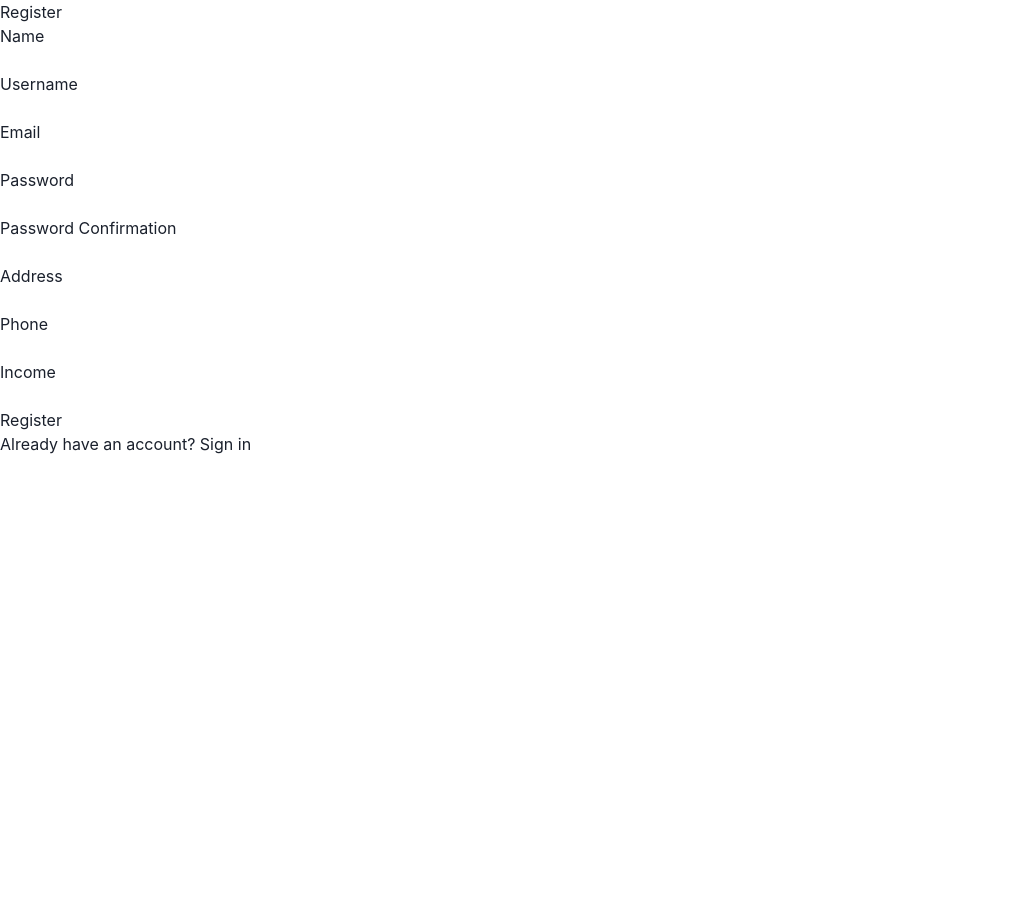
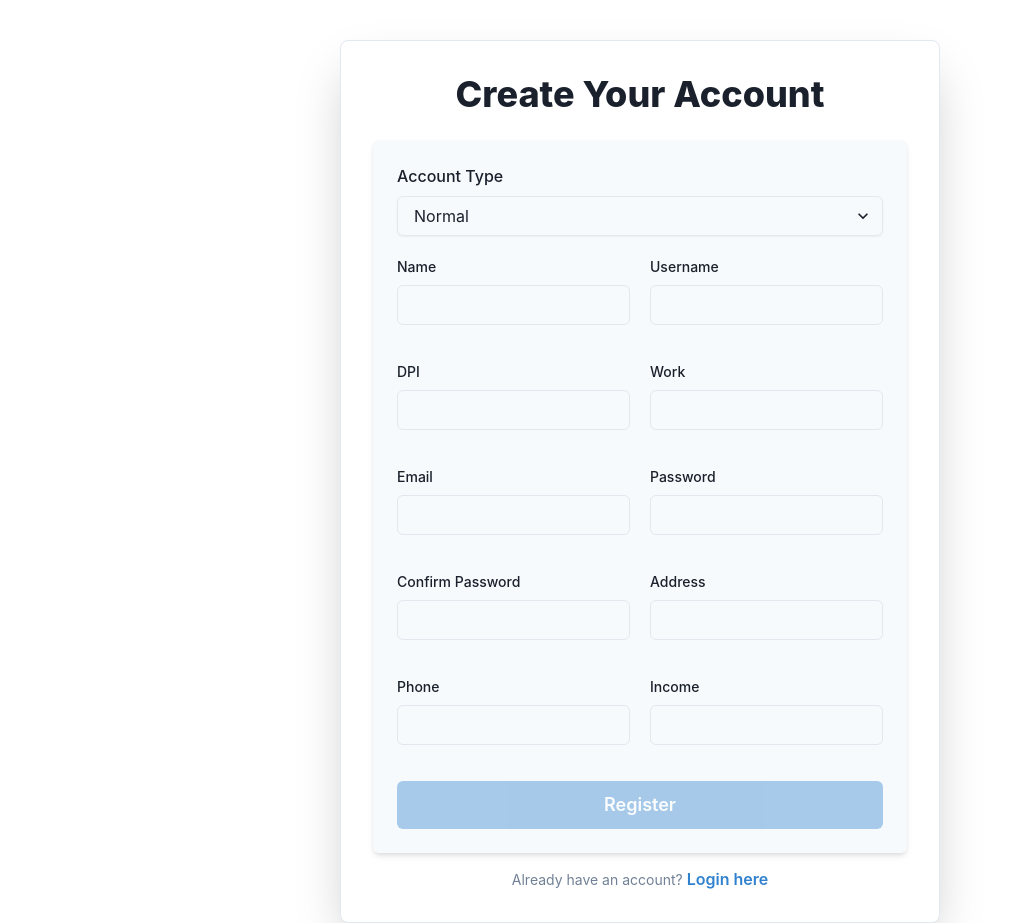
Before and after one commit to KinalTrabajos/Banco-Fronted, a React (Vite) app: page /register in a window 1280 px wide. Shown: the whole page, without its empty margins (0-1012 px from the left). Before the commit the page ends 800 px from the top, so only its background shows below. Built offline with nearby package versions, Linux system fonts and the light colour scheme.

Commit message:
arreglo y funcionalidad de auth

```diff
--- a/package.json
+++ b/package.json
@@ -18,6 +18,7 @@
     "framer-motion": "^12.16.0",
     "react": "^19.1.0",
     "react-dom": "^19.1.0",
+    "react-hot-toast": "^2.5.2",
     "react-router-dom": "^7.6.2"
   },
   "devDependencies": {
--- a/src/components/Dashboard/BancoPagePrincipal.jsx
+++ b/src/components/Dashboard/BancoPagePrincipal.jsx
@@ -1,8 +1,16 @@
 import { Navbar } from '../Navbar/Navbar'
 import { Footer } from '../Footer/Footer'
 import { Box, Heading, Text, Button, Stack, Image, Flex } from '@chakra-ui/react'
+import { useNavigate } from 'react-router-dom'
 
 export const BancoPagePrincipal = () => {
+  const navigate = useNavigate();
+
+  const handleLogout =() => {
+    navigate('/')
+    localStorage.removeItem('user');
+  }
+
   return (
     <Flex direction="column" minH="100vh" bg="gray.50">
       <Navbar />
--- a/src/components/setting/Input.jsx
+++ b/src/components/setting/Input.jsx
@@ -1,51 +1,51 @@
+import {
+    FormControl,
+    FormLabel,
+    Input as ChakraInput,
+    Textarea,
+    FormErrorMessage,
+} from "@chakra-ui/react";
 
 export const Input = ({
     field,
     label,
     value,
     onChangeHandler,
-    type,
+    type = "text",
     showErrorMessage,
     validationMessage,
     onBlurHandler,
-    textArea
+    textArea = false,
 }) => {
-
     const handleValueChange = (event) => {
         onChangeHandler(event.target.value, field);
-    }
+    };
 
     const handleInputBlur = (event) => {
         onBlurHandler(event.target.value, field);
-    }
+    };
 
     return (
-        <>
-            <div className="auth-form-label">
-                <span>{label}</span>
-            </div>
-            <div>
+        <FormControl isInvalid={showErrorMessage} mb={4}>
+            <FormLabel fontSize="sm">{label}</FormLabel>
             {textArea ? (
-                    <textArea
-                        type={type}
+                <Textarea
                     value={value}
                     onChange={handleValueChange}
                     onBlur={handleInputBlur}
-                        row={5}
-                        style={{ maxWidth: "400px" }}
+                    rows={5}
                 />
             ) : (
-                    <input
+                <ChakraInput
                     type={type}
                     value={value}
                     onChange={handleValueChange}
                     onBlur={handleInputBlur}
                 />
             )}
-                <span className="auth-form-validation-message">
-                    {showErrorMessage && validationMessage}
-                </span>
-            </div>
-        </>
-    )
-}
+            {showErrorMessage && (
+                <FormErrorMessage fontSize="sm">{validationMessage}</FormErrorMessage>
+            )}
+        </FormControl>
+    );
+};
--- a/src/components/setting/Register.jsx
+++ b/src/components/setting/Register.jsx
@@ -1,96 +1,122 @@
-import { useState } from "react";
-import { Input } from "./Input";
+import React, { useEffect, useState } from "react";
 import {
-    validateUsername,
-    validateEmail,
-    validatePassword,
-    validateConfirmPassword,
-    validateUsernameMessage,
-    emailValidationMessage,
-    validatePasswordMessage,
-    passwordConfirmationMessage
-} from '../../shared/validators';
+    Box,
+    Button,
+    FormControl,
+    FormLabel,
+    FormErrorMessage,
+    Input as ChakraInput,
+    Select,
+    Text,
+    VStack,
+    Heading,
+    useColorModeValue,
+    SimpleGrid
+} from "@chakra-ui/react";
+
 import { useRegister } from "../../shared/hooks";
+import { useNavigate } from "react-router-dom";
+import { Input } from "../setting/Input";
 
-export const Register = ({ switchAuthHandler }) => {
-    const { register, isLoading } = useRegister();
+const Register = () => {
+    const navigate = useNavigate();
+    const { register, isLoading, isSuccess } = useRegister();
 
     const [formState, setFormState] = useState({
-        name: { value: '', isValid: false, showError: false },
-        username: { value: '', isValid: false, showError: false },
-        email: { value: '', isValid: false, showError: false },
-        password: { value: '', isValid: false, showError: false },
-        passwordConfir: { value: '', isValid: false, showError: false },
-        direction: { value: '', isValid: false, showError: false },
-        phone: { value: '', isValid: false, showError: false },
-        income: { value: '', isValid: false, showError: false },
-        typeAccount: { value: 'NORMAL', isValid: true, showError: false }
+        name: { value: "", isValid: false, showError: false },
+        username: { value: "", isValid: false, showError: false },
+        dpi: { value: "", isValid: false, showError: false },
+        work: { value: "", isValid: false, showError: false },
+        nombreEmpresa: { value: "", isValid: false, showError: false },
+        email: { value: "", isValid: false, showError: false },
+        password: { value: "", isValid: false, showError: false },
+        passwordConfir: { value: "", isValid: false, showError: false },
+        direction: { value: "", isValid: false, showError: false },
+        phone: { value: "", isValid: false, showError: false },
+        income: { value: "", isValid: false, showError: false },
+        typeAccount: { value: "NORMAL", isValid: true, showError: false },
     });
 
     const handleInputValueChange = (value, field) => {
-        setFormState(prevState => ({
+        setFormState((prevState) => ({
             ...prevState,
             [field]: {
                 ...prevState[field],
-                value
-            }
+                value: value,
+                showError: false,
+            },
         }));
     };
 
     const handleInputValidationOnBlur = (value, field) => {
         let isValid = false;
         switch (field) {
-            case 'name':
-            case 'username':
-                isValid = validateUsername(value);
+            case "name":
+            case "username":
+            case "direction":
+            case "phone":
+                isValid = value.length >= 3;
                 break;
-            case 'email':
-                isValid = validateEmail(value);
+            case "dpi":
+                isValid = /^[0-9]{13}$/.test(value);
                 break;
-            case 'password':
-                isValid = validatePassword(value);
+            case "work":
+            case "nombreEmpresa":
+                isValid = value.length >= 5;
                 break;
-            case 'passwordConfir':
-                isValid = validateConfirmPassword(formState.password.value, value);
+            case "email":
+                isValid = /^[^\s@]+@[^\s@]+\.[^\s@]+$/.test(value);
                 break;
-            case 'direction':
+            case "password":
                 isValid = value.length >= 10;
                 break;
-            case 'phone':
-                isValid = /^[0-9]{8}$/.test(value);
+            case "passwordConfir":
+                isValid = value === formState.password.value;
                 break;
-            case 'income':
-                isValid = !isNaN(value) && Number(value) >= 100;
+            case "income":
+                isValid = !isNaN(value) && Number(value) >= 0;
                 break;
             default:
-                break;
+                isValid = false;
         }
 
-        setFormState(prevState => ({
+        setFormState((prevState) => ({
             ...prevState,
             [field]: {
                 ...prevState[field],
                 isValid,
-                showError: !isValid
-            }
+                showError: !isValid,
+            },
         }));
     };
 
-    const handleRegister = (event) => {
-        event.preventDefault();
-        register(
-            formState.name.value,
-            formState.username.value,
-            formState.direction.value,
-            formState.phone.value,
-            formState.email.value,
-            formState.password.value,
-            formState.income.value,
-            formState.typeAccount.value
-        );
+    const handleRegister = (e) => {
+        e.preventDefault();
+        const data = {
+            name: formState.name.value,
+            username: formState.username.value,
+            direction: formState.direction.value,
+            phone: formState.phone.value,
+            email: formState.email.value,
+            password: formState.password.value,
+            income: Number(formState.income.value),
+            typeAccount: formState.typeAccount.value,
+            role: "USER_ROLE",
         };
 
-    const isSubmitButtonDisabled = isLoading ||
+        if (formState.typeAccount.value === "NORMAL") {
+            if (formState.dpi.value) data.dpi = formState.dpi.value;
+            if (formState.work.value) data.work = formState.work.value;
+        } else {
+            if (formState.nombreEmpresa.value)
+                data.nombreEmpresa = formState.nombreEmpresa.value;
+        }
+
+        register(data);
+    };
+
+    const isSubmitButtonDisabled =
+        isLoading ||
         !formState.name.isValid ||
         !formState.username.isValid ||
         !formState.email.isValid ||
@@ -98,101 +124,204 @@ export const Register = ({ switchAuthHandler }) => {
         !formState.passwordConfir.isValid ||
         !formState.direction.isValid ||
         !formState.phone.isValid ||
-        !formState.income.isValid;
+        !formState.income.isValid ||
+        (formState.typeAccount.value === "NORMAL" &&
+            (!formState.dpi.isValid || !formState.work.isValid)) ||
+        (formState.typeAccount.value === "EMPRESARIAL" &&
+            !formState.nombreEmpresa.isValid);
+
+    useEffect(() => {
+        if (isSuccess) navigate("/login");
+    }, [isSuccess, navigate]);
+
+    const bgColor = useColorModeValue("white", "gray.800");
+    const formBg = useColorModeValue("gray.50", "gray.700");
+    const btnColorScheme = "blue";
 
     return (
-        <div className="register-container">
-            <div className="text-register-container">Register</div>
-            <form className="auth-form">
+        <Box
+            maxW="600px"
+            mx="auto"
+            mt={10}
+            p={8}
+            bg={bgColor}
+            boxShadow="2xl"
+            borderRadius="lg"
+            border="1px solid"
+            borderColor={useColorModeValue("gray.200", "gray.600")}
+        >
+            <Heading mb={6} textAlign="center" fontWeight="extrabold" size="xl">
+                Create Your Account
+            </Heading>
+
+            <form onSubmit={handleRegister}>
+                <SimpleGrid
+                    columns={2}
+                    spacing={5}
+                    bg={formBg}
+                    p={6}
+                    borderRadius="md"
+                    boxShadow="md"
+                >
+                    <FormControl gridColumn="span 2">
+                        <FormLabel>Account Type</FormLabel>
+                        <Select
+                            value={formState.typeAccount.value}
+                            onChange={(e) => handleInputValueChange(e.target.value, "typeAccount")}
+                            focusBorderColor={`${btnColorScheme}.500`}
+                            shadow="sm"
+                            borderRadius="md"
+                        >
+                            <option value="NORMAL">Normal</option>
+                            <option value="EMPRESARIAL">Empresarial</option>
+                        </Select>
+                    </FormControl>
+
                     <Input
-                    field='name'
-                    label='Name'
+                        field="name"
+                        label="Name"
                         value={formState.name.value}
                         onChangeHandler={handleInputValueChange}
-                    type='text'
                         onBlurHandler={handleInputValidationOnBlur}
                         showErrorMessage={formState.name.showError}
-                    validationMessage={validateUsernameMessage}
+                        validationMessage="Name must be at least 3 characters"
+                    />
+
+                    <Input
+                        field="username"
+                        label="Username"
+                        value={formState.username.value}
+                        onChangeHandler={handleInputValueChange}
+                        onBlurHandler={handleInputValidationOnBlur}
+                        showErrorMessage={formState.username.showError}
+                        validationMessage="Username must be at least 3 characters"
+                    />
+
+                    {formState.typeAccount.value === "NORMAL" && (
+                        <>
+                            <Input
+                                field="dpi"
+                                label="DPI"
+                                value={formState.dpi.value}
+                                onChangeHandler={handleInputValueChange}
+                                onBlurHandler={handleInputValidationOnBlur}
+                                showErrorMessage={formState.dpi.showError}
+                                validationMessage="DPI must be 13 digits"
                             />
                             <Input
-                    field='username'
-                    label='Username'
-                    value={formState.username.value}
+                                field="work"
+                                label="Work"
+                                value={formState.work.value}
                                 onChangeHandler={handleInputValueChange}
-                    type='text'
                                 onBlurHandler={handleInputValidationOnBlur}
-                    showErrorMessage={formState.username.showError}
-                    validationMessage={validateUsernameMessage}
+                                showErrorMessage={formState.work.showError}
+                                validationMessage="Work must be at least 5 characters"
                             />
+                        </>
+                    )}
+
+                    {formState.typeAccount.value === "EMPRESARIAL" && (
                         <Input
-                    field='email'
-                    label='Email'
+                            field="nombreEmpresa"
+                            label="Company Name"
+                            value={formState.nombreEmpresa.value}
+                            onChangeHandler={handleInputValueChange}
+                            onBlurHandler={handleInputValidationOnBlur}
+                            showErrorMessage={formState.nombreEmpresa.showError}
+                            validationMessage="Company name must be at least 5 characters"
+                        />
+                    )}
+
+                    <Input
+                        field="email"
+                        label="Email"
                         value={formState.email.value}
                         onChangeHandler={handleInputValueChange}
-                    type='text'
                         onBlurHandler={handleInputValidationOnBlur}
                         showErrorMessage={formState.email.showError}
-                    validationMessage={emailValidationMessage}
+                        validationMessage="Invalid email"
                     />
+
                     <Input
-                    field='password'
-                    label='Password'
+                        field="password"
+                        label="Password"
+                        type="password"
                         value={formState.password.value}
                         onChangeHandler={handleInputValueChange}
-                    type='password'
                         onBlurHandler={handleInputValidationOnBlur}
                         showErrorMessage={formState.password.showError}
-                    validationMessage={validatePasswordMessage}
+                        validationMessage="Password must be at least 6 characters"
                     />
+
                     <Input
-                    field='passwordConfir'
-                    label='Password Confirmation'
+                        field="passwordConfir"
+                        label="Confirm Password"
+                        type="password"
                         value={formState.passwordConfir.value}
                         onChangeHandler={handleInputValueChange}
-                    type='password'
                         onBlurHandler={handleInputValidationOnBlur}
                         showErrorMessage={formState.passwordConfir.showError}
-                    validationMessage={passwordConfirmationMessage}
+                        validationMessage="Passwords must match"
                     />
+
                     <Input
-                    field='direction'
-                    label='Address'
+                        field="direction"
+                        label="Address"
                         value={formState.direction.value}
                         onChangeHandler={handleInputValueChange}
-                    type='text'
                         onBlurHandler={handleInputValidationOnBlur}
                         showErrorMessage={formState.direction.showError}
-                    validationMessage="Address must be at least 10 characters"
+                        validationMessage="Address must be at least 3 characters"
                     />
+
                     <Input
-                    field='phone'
-                    label='Phone'
+                        field="phone"
+                        label="Phone"
                         value={formState.phone.value}
                         onChangeHandler={handleInputValueChange}
-                    type='text'
                         onBlurHandler={handleInputValidationOnBlur}
                         showErrorMessage={formState.phone.showError}
-                    validationMessage="Phone must be 8 digits"
+                        validationMessage="Phone must be at least 3 digits"
                     />
+
                     <Input
-                    field='income'
-                    label='Income'
+                        field="income"
+                        label="Income"
                         value={formState.income.value}
                         onChangeHandler={handleInputValueChange}
-                    type='number'
                         onBlurHandler={handleInputValidationOnBlur}
                         showErrorMessage={formState.income.showError}
-                    validationMessage="Income must be at least 100"
+                        validationMessage="Income must be a number"
                     />
 
-                <button onClick={handleRegister} disabled={isSubmitButtonDisabled}>
-                    {isLoading ? "Registering..." : "Register"}
-                </button>
+                    <Button
+                        type="submit"
+                        colorScheme={btnColorScheme}
+                        isLoading={isLoading}
+                        isDisabled={isSubmitButtonDisabled}
+                        size="lg"
+                        w="full"
+                        borderRadius="md"
+                        _hover={{ boxShadow: "lg" }}
+                        gridColumn="span 2"
+                    >
+                        Register
+                    </Button>
+                </SimpleGrid>
             </form>
 
-            <span onClick={switchAuthHandler} className="auth-form-switch-label">
-                Already have an account? Sign in
-            </span>
-        </div>
-    )
-}
+            <Text mt={4} textAlign="center" fontSize="sm" color="gray.500">
+                Already have an account?{" "}
+                <Button
+                    variant="link"
+                    colorScheme={btnColorScheme}
+                    onClick={() => navigate("/")}
+                >
+                    Login here
+                </Button>
+            </Text>
+        </Box>
+    );
+};
+
+export default Register;
--- a/src/routes.jsx
+++ b/src/routes.jsx
@@ -1,6 +1,6 @@
 import {Login} from "./components/setting/Login"
 import { DashboardPage } from "./pages/Dashboard";
-import { Register } from "./components/setting/Register";
+import Register from "./components/setting/Register";
 
 const routes = [
   { path: "/", element: <Login/> },
--- a/src/services/api.jsx
+++ b/src/services/api.jsx
@@ -31,9 +31,15 @@ export const login = async (data) => {
 }
 
 export const register = async(data) => {
+    console.log(data);
+
     try {
         return await apiBanc.post('/auth/register', data)
     } catch (error) {
+        console.log(error);
 
+        return {
+            error: true,
+        }
     }
 }
--- a/src/shared/validators/validatePassword.jsx
+++ b/src/shared/validators/validatePassword.jsx
@@ -1,6 +1,6 @@
 export const validatePassword = (password) => {
-    const regex = /^\S{6,20}$/;
+    const regex = /^\S{10,20}$/;
     return regex.test(password);
 }
 
-export const validatePasswordMessage = "La contraseña debe tener entre 6 y 20 caracteres y no debe contener espacios.";
+export const validatePasswordMessage = "La contraseña debe tener entre 10 y 20 caracteres y no debe contener espacios.";
```
Also changed, not shown: src/shared/hooks/useRegister.jsx (+20 -16 lines), src/shared/utils/token-validate.js (added, +10 -0 lines), 1 other file (tests, documents, lock files or other folders). Lines whose indentation alone changed are shown as unchanged.
